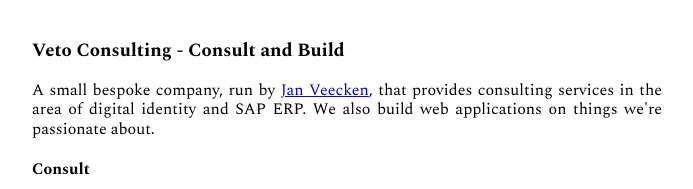
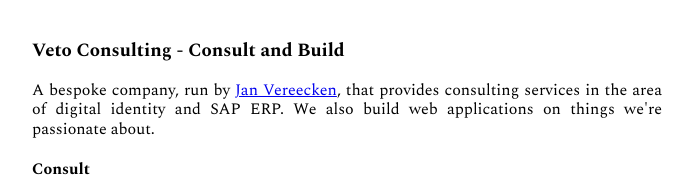
Before and after one commit to javereec/company-website, a plain HTML site: page index.html in a window 1280 px wide. Shown: the top 189 px of the page, without its empty margins (293-986 px from the left). Drawn offline with nearby package versions, Linux system fonts and the light colour scheme.

Commit message:
Fix typo

```diff
--- a/index.html
+++ b/index.html
@@ -35,7 +35,7 @@
   <body>
     <div id="main">
       <h3>Veto Consulting - Consult and Build</h3>
-      <p>A small bespoke company, run by <a href="https://janvereecken.com">Jan Veecken</a>, that provides consulting services in the area of digital identity and SAP ERP. We also build web applications on things we're passionate about.</p>
+      <p>A bespoke company, run by <a href="https://janvereecken.com">Jan Vereecken</a>, that provides consulting services in the area of digital identity and SAP ERP. We also build web applications on things we're passionate about.</p>
       <h4>Consult</h4>
       <ul>
         <li>
```
